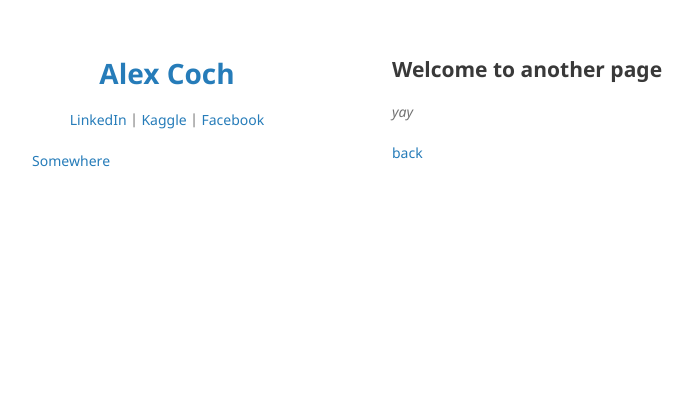
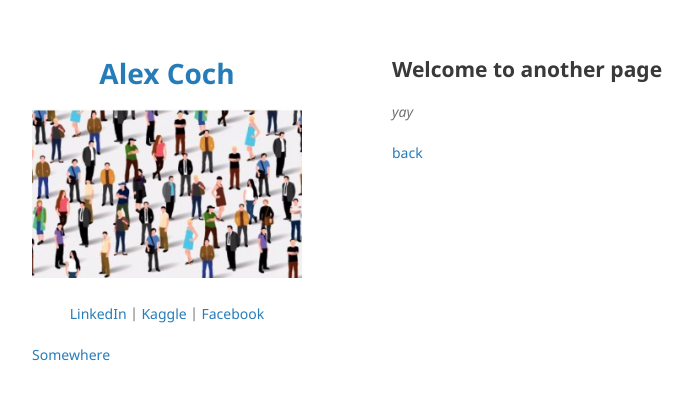
Before and after one commit to alex-coch/alex-coch.github.io, a Jekyll site: the page built from another-page.md, in a window 1280 px wide. Shown: the top 400 px of the page, without its empty margins (178-871 px from the left). Built offline with Jekyll 4.4.1, drawn with Linux system fonts in a browser that asks for light colours; our own code applies the rules of GitHub Pages for plain Markdown files.

Commit message:
_config.yml

```diff
--- a/_config.yml
+++ b/_config.yml
@@ -1,5 +1,5 @@
 title: <p align="center">Alex Coch</p>
-logo: # /assets/img/logo.png
+logo:  /assets/img/logo.png
 description:
   <p align="center">
   <a href=https://linkedin.com/in/alexcoch>LinkedIn</a> |
```
